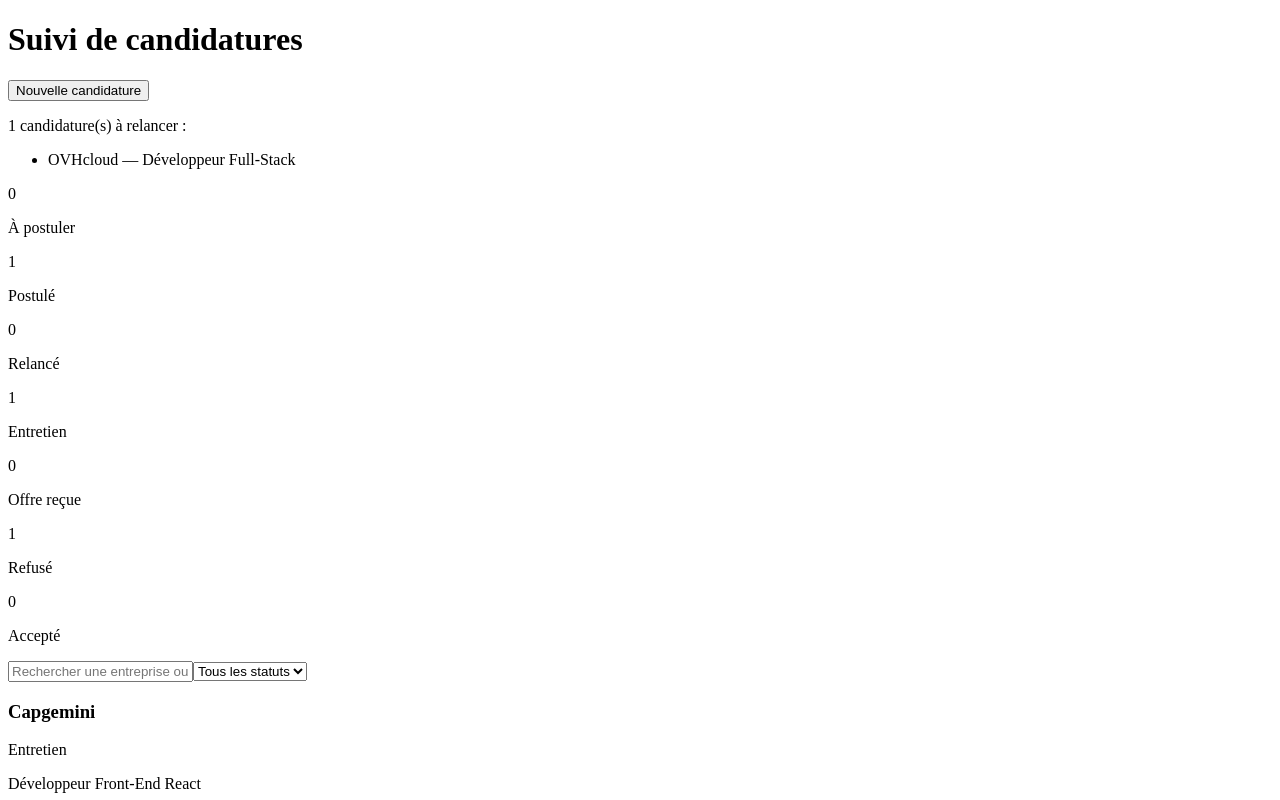
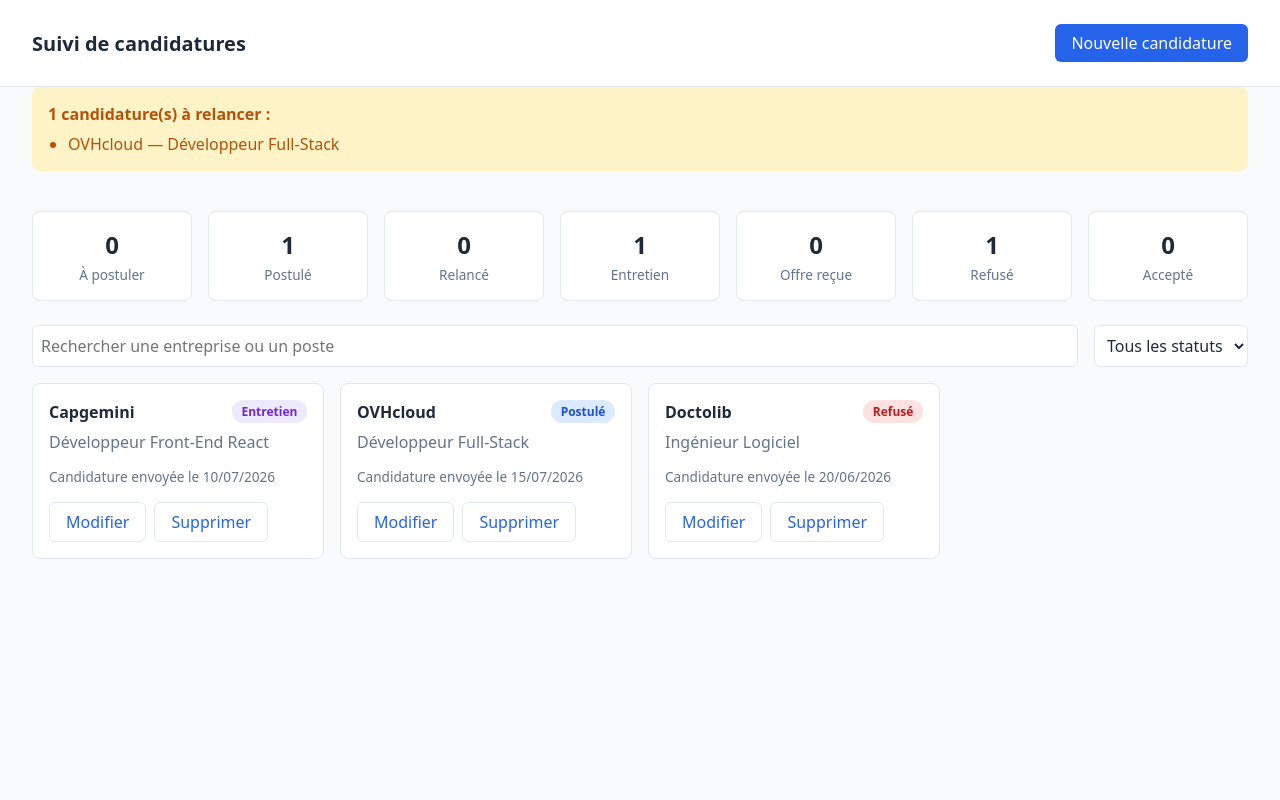
Before and after one commit to GuillaumeCoquemont/suivi-candidatures, a React (Vite) app: page / in a window 1280 px wide. Shown: the top 800 px of the page. Built offline with nearby package versions, Linux system fonts and the light colour scheme.

Commit message:
feat: ajoute les styles globaux de l'application

```diff
--- /dev/null
+++ b/src/index.css
@@ -0,0 +1,305 @@
+/* Palette et variables globales */
+:root {
+  --couleur-fond: #f8fafc;
+  --couleur-surface: #ffffff;
+  --couleur-texte: #1e293b;
+  --couleur-texte-clair: #64748b;
+  --couleur-bordure: #e2e8f0;
+  --couleur-primaire: #2563eb;
+  --couleur-primaire-hover: #1d4ed8;
+
+  --badge-gris-fond: #f1f5f9;
+  --badge-gris-texte: #475569;
+  --badge-bleu-fond: #dbeafe;
+  --badge-bleu-texte: #1d4ed8;
+  --badge-orange-fond: #fef3c7;
+  --badge-orange-texte: #b45309;
+  --badge-violet-fond: #ede9fe;
+  --badge-violet-texte: #6d28d9;
+  --badge-vert-fond: #dcfce7;
+  --badge-vert-texte: #15803d;
+  --badge-rouge-fond: #fee2e2;
+  --badge-rouge-texte: #b91c1c;
+}
+
+* {
+  box-sizing: border-box;
+}
+
+body {
+  margin: 0;
+  background: var(--couleur-fond);
+  color: var(--couleur-texte);
+  font-family: system-ui, -apple-system, 'Segoe UI', sans-serif;
+}
+
+button {
+  font: inherit;
+  cursor: pointer;
+  border: none;
+  border-radius: 6px;
+  padding: 0.5rem 1rem;
+  background: var(--couleur-primaire);
+  color: white;
+  transition: background 0.15s ease;
+}
+
+button:hover {
+  background: var(--couleur-primaire-hover);
+}
+
+input,
+select,
+textarea {
+  font: inherit;
+  border: 1px solid var(--couleur-bordure);
+  border-radius: 6px;
+  padding: 0.5rem;
+  background: var(--couleur-surface);
+  color: var(--couleur-texte);
+}
+
+/* En-tête */
+.header {
+  display: flex;
+  align-items: center;
+  justify-content: space-between;
+  padding: 1.5rem 2rem;
+  background: var(--couleur-surface);
+  border-bottom: 1px solid var(--couleur-bordure);
+}
+
+.header h1 {
+  font-size: 1.25rem;
+  margin: 0;
+}
+
+/* Statistiques */
+.statistiques {
+  display: grid;
+  grid-template-columns: repeat(auto-fit, minmax(140px, 1fr));
+  gap: 1rem;
+  padding: 1.5rem 2rem;
+}
+
+.stat-card {
+  background: var(--couleur-surface);
+  border: 1px solid var(--couleur-bordure);
+  border-radius: 8px;
+  padding: 1rem;
+  text-align: center;
+}
+
+.stat-card__valeur {
+  font-size: 1.5rem;
+  font-weight: 600;
+  margin: 0;
+}
+
+.stat-card__libelle {
+  color: var(--couleur-texte-clair);
+  font-size: 0.85rem;
+  margin: 0.25rem 0 0;
+}
+
+/* Filtres */
+.filters {
+  display: flex;
+  gap: 1rem;
+  padding: 0 2rem 1rem;
+}
+
+.filters input {
+  flex: 1;
+}
+
+/* Liste des candidatures */
+.candidatures-liste {
+  display: grid;
+  grid-template-columns: repeat(auto-fill, minmax(280px, 1fr));
+  gap: 1rem;
+  padding: 0 2rem 2rem;
+}
+
+.candidature-card {
+  background: var(--couleur-surface);
+  border: 1px solid var(--couleur-bordure);
+  border-radius: 8px;
+  padding: 1rem;
+}
+
+.candidature-card__entete {
+  display: flex;
+  align-items: center;
+  justify-content: space-between;
+  gap: 0.5rem;
+}
+
+.candidature-card__entete h3 {
+  margin: 0;
+  font-size: 1rem;
+}
+
+.candidature-card__poste {
+  color: var(--couleur-texte-clair);
+  margin: 0.5rem 0;
+}
+
+.candidature-card__date {
+  font-size: 0.85rem;
+  color: var(--couleur-texte-clair);
+}
+
+.candidature-card__actions {
+  display: flex;
+  gap: 0.5rem;
+  margin-top: 1rem;
+}
+
+.candidature-card__actions button {
+  background: transparent;
+  color: var(--couleur-primaire);
+  border: 1px solid var(--couleur-bordure);
+}
+
+.candidature-card__actions button:hover {
+  background: var(--couleur-fond);
+}
+
+/* Badge de statut */
+.badge {
+  display: inline-block;
+  padding: 0.2rem 0.6rem;
+  border-radius: 999px;
+  font-size: 0.75rem;
+  font-weight: 600;
+  white-space: nowrap;
+}
+
+.badge--gris {
+  background: var(--badge-gris-fond);
+  color: var(--badge-gris-texte);
+}
+
+.badge--bleu {
+  background: var(--badge-bleu-fond);
+  color: var(--badge-bleu-texte);
+}
+
+.badge--orange {
+  background: var(--badge-orange-fond);
+  color: var(--badge-orange-texte);
+}
+
+.badge--violet {
+  background: var(--badge-violet-fond);
+  color: var(--badge-violet-texte);
+}
+
+.badge--vert {
+  background: var(--badge-vert-fond);
+  color: var(--badge-vert-texte);
+}
+
+.badge--rouge {
+  background: var(--badge-rouge-fond);
+  color: var(--badge-rouge-texte);
+}
+
+/* Alerte relances */
+.alerte-relances {
+  margin: 0 2rem 1rem;
+  padding: 1rem;
+  background: var(--badge-orange-fond);
+  color: var(--badge-orange-texte);
+  border-radius: 8px;
+}
+
+.alerte-relances p {
+  margin: 0 0 0.5rem;
+  font-weight: 600;
+}
+
+.alerte-relances ul {
+  margin: 0;
+  padding-left: 1.25rem;
+}
+
+/* Overlay commun (modale + confirmation de suppression) */
+.candidature-modal,
+.delete-confirm {
+  position: fixed;
+  inset: 0;
+  display: flex;
+  align-items: center;
+  justify-content: center;
+  background: rgba(15, 23, 42, 0.45);
+  padding: 1rem;
+  z-index: 10;
+}
+
+.candidature-modal form,
+.delete-confirm {
+  background: var(--couleur-surface);
+  border-radius: 8px;
+  padding: 1.5rem;
+  width: 100%;
+  max-width: 480px;
+  display: flex;
+  flex-direction: column;
+  gap: 0.5rem;
+}
+
+.candidature-modal label {
+  font-size: 0.85rem;
+  color: var(--couleur-texte-clair);
+  margin-top: 0.5rem;
+}
+
+.candidature-modal__actions,
+.delete-confirm__actions {
+  display: flex;
+  justify-content: flex-end;
+  gap: 0.5rem;
+  margin-top: 1rem;
+}
+
+.candidature-modal__actions button[type='button'],
+.delete-confirm__actions button:first-child {
+  background: transparent;
+  color: var(--couleur-texte);
+  border: 1px solid var(--couleur-bordure);
+}
+
+/* Toast */
+.toast {
+  position: fixed;
+  bottom: 1.5rem;
+  right: 1.5rem;
+  display: flex;
+  align-items: center;
+  gap: 0.75rem;
+  padding: 0.75rem 1rem;
+  border-radius: 8px;
+  background: var(--couleur-texte);
+  color: white;
+  z-index: 20;
+}
+
+.toast--succes {
+  background: var(--badge-vert-texte);
+}
+
+.toast--erreur {
+  background: var(--badge-rouge-texte);
+}
+
+.toast--info {
+  background: var(--couleur-texte);
+}
+
+.toast button {
+  background: transparent;
+  color: inherit;
+  padding: 0 0.25rem;
+}
--- a/src/main.jsx
+++ b/src/main.jsx
@@ -1,6 +1,7 @@
 import { StrictMode } from 'react'
 import { createRoot } from 'react-dom/client'
 import App from './App.jsx'
+import './index.css'
 
 createRoot(document.getElementById('root')).render(
   <StrictMode>
```
